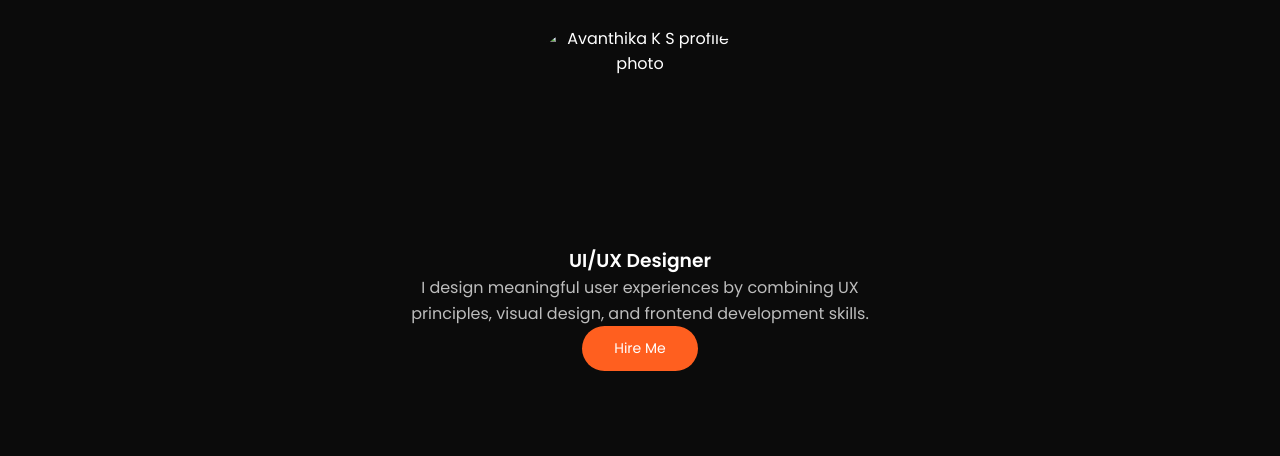
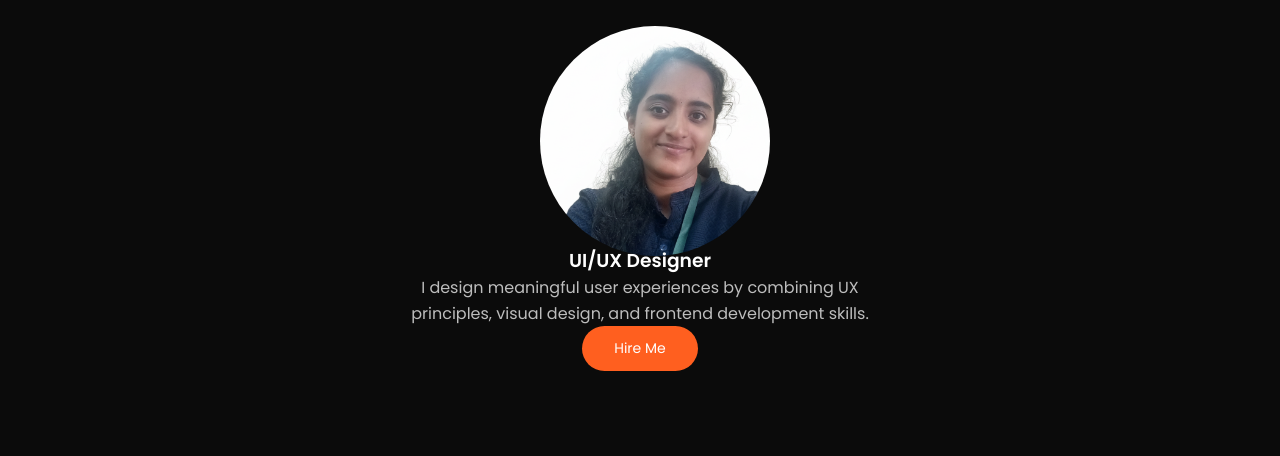
Before and after one commit to AVA-NTHIKA14/Portfolio-, a plain HTML site: page index.html in a window 1280 px wide. Shown: the part 687-1143 px from the top of the page. Drawn offline with Linux system fonts and the light colour scheme.

Commit message:
Update index.html

```diff
--- a/index.html
+++ b/index.html
@@ -42,7 +42,7 @@
   <h2>About <span>Me</span></h2>
   <div class="about-card">
     <div class="glow small">
-      <img src="profile.jpg" alt="Avanthika K S profile photo">
+      <img src="profile.png" alt="Avanthika K S profile photo">
     </div>
     <h3>UI/UX Designer</h3>
     <p>
```
